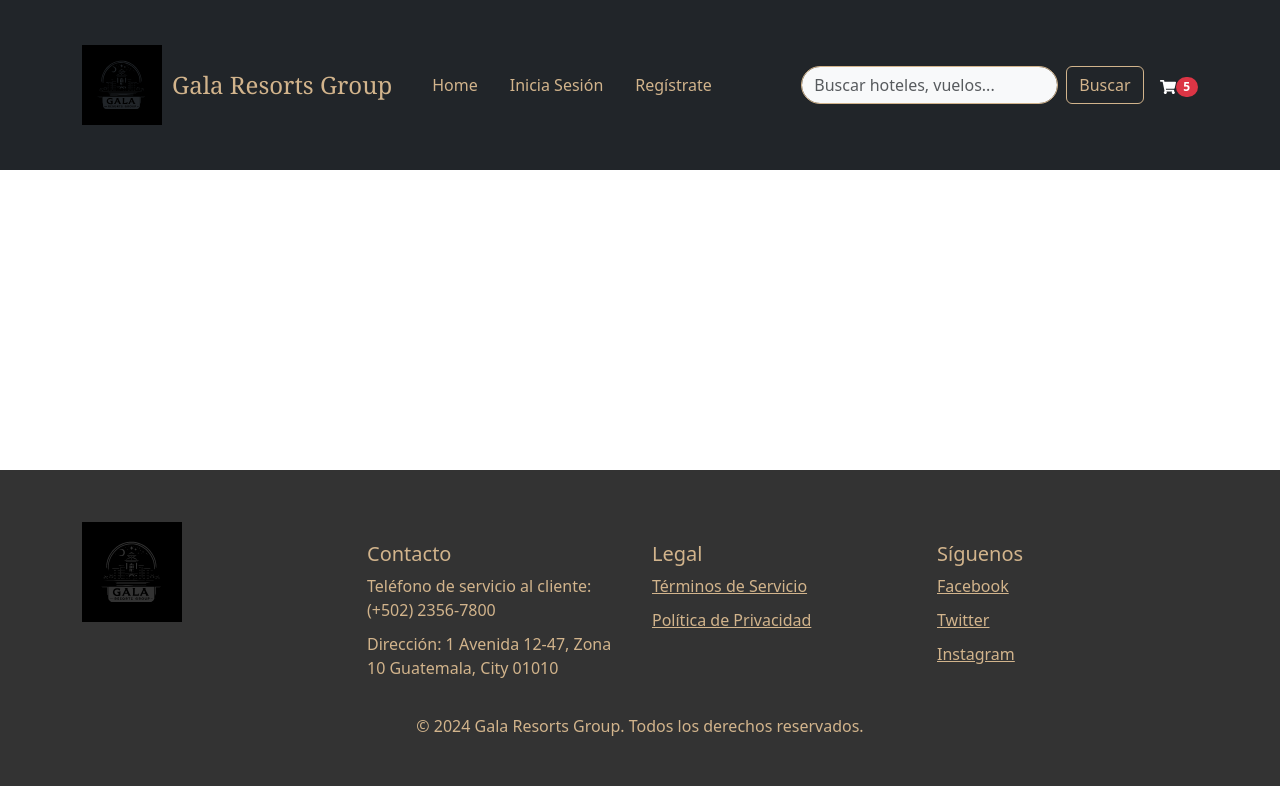
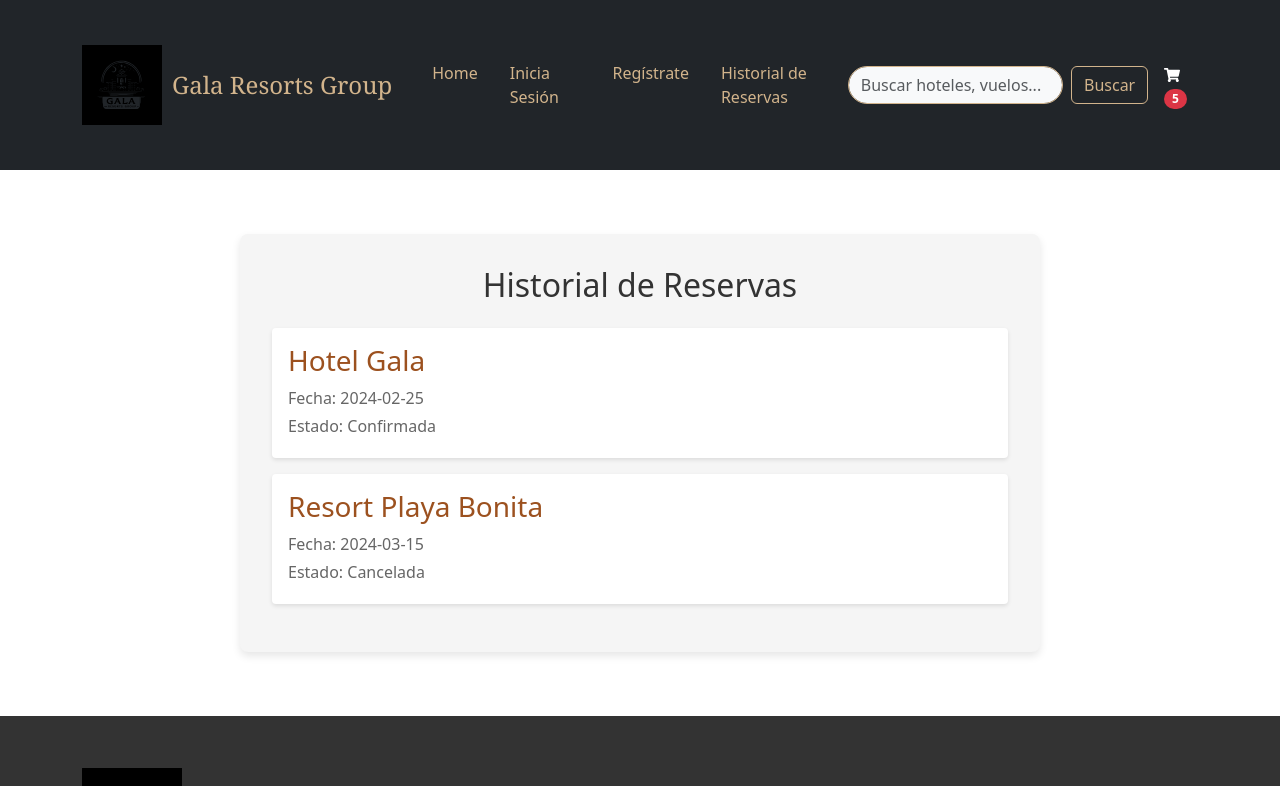
Before and after one commit to Rodas171315/Proyecto-B2B, a React (Create React App) app in the folder Hotel/frontend/sistema_hoteles/: page /booking-history in a window 1280 px wide. Shown: the top 786 px of the page. Built offline with nearby package versions, Linux system fonts and the light colour scheme.

Commit message:
historial de reservasQ

```diff
--- a/Hotel/frontend/sistema_hoteles/src/App.css
+++ b/Hotel/frontend/sistema_hoteles/src/App.css
@@ -251,3 +251,51 @@ html, body {
 .gallery-image {
   width: 100%; /* Las imágenes ocupan todo el ancho del contenedor de columna */
 }
+
+
+/* Estilos para BookingHistoryPage */
+.booking-history-container {
+  padding: 2rem;
+  background-color: #f5f5f5; /* Fondo claro para contraste */
+  border-radius: 8px; /* Bordes redondeados */
+  box-shadow: 0 4px 8px rgba(0, 0, 0, 0.1); /* Sombra para profundidad */
+  margin: 2rem auto; /* Centrado con margen */
+  max-width: 800px; /* Ancho máximo para mejor lectura */
+}
+
+.booking-history-title {
+  color: #333; /* Color oscuro para el título */
+  text-align: center; /* Centrado del título */
+  margin-bottom: 1.5rem; /* Espaciado después del título */
+  font-size: 2rem; /* Tamaño de fuente grande */
+}
+
+.booking-item {
+  background-color: #ffffff; /* Fondo blanco para cada reserva */
+  padding: 1rem; /* Espaciado interno */
+  margin-bottom: 1rem; /* Espaciado entre reservas */
+  border-radius: 4px; /* Bordes redondeados para las reservas */
+  box-shadow: 0 2px 4px rgba(0, 0, 0, 0.1); /* Sombra ligera */
+}
+
+.booking-item h3 {
+  color: #9c511f; /* Color azul para el nombre del hotel */
+  margin-bottom: 0.5rem; /* Espaciado después del nombre del hotel */
+}
+
+.booking-item p {
+  color: #666; /* Color gris para los detalles */
+  margin-bottom: 0.25rem; /* Espaciado entre detalles */
+}
+
+/* Responsive design */
+@media (max-width: 576px) {
+  .booking-history-container {
+    padding: 1rem;
+    margin: 1rem;
+  }
+
+  .booking-history-title {
+    font-size: 1.5rem;
+  }
+}
--- a/Hotel/frontend/sistema_hoteles/src/App.js
+++ b/Hotel/frontend/sistema_hoteles/src/App.js
@@ -8,6 +8,8 @@ import HomePage from './components/HomePage';
 import HotelSearchForm from './components/HotelSearchForm';
 import RegisterPage from './components/RegisterPage';
 import LoginPage from './components/LoginPage';
+import BookingHistoryPage from './components/BookingHistoryPage';
+
 
 const App = () => {
   return (
@@ -26,12 +28,13 @@ const App = () => {
               } />
               <Route path="/registro" element={<RegisterPage />} />
               <Route path="/login" element={<LoginPage />} /> {/* Ruta para iniciar sesión */}
+              <Route path="/booking-history" element={<BookingHistoryPage />} />
 
-              {/* Añadir más rutas según sea necesario */}
+              {/* rutas */}
             </Routes>
           </div>
         </main>
-        <Footer /> {/* Asegúrate de que el Footer se renderice aquí */}
+        <Footer /> {/* footer */}
       </div>
     </Router>
   );
--- a/Hotel/frontend/sistema_hoteles/src/components/BookingHistoryPage.jsx
+++ b/Hotel/frontend/sistema_hoteles/src/components/BookingHistoryPage.jsx
@@ -0,0 +1,23 @@
+import React from 'react';
+
+const BookingHistoryPage = () => {
+  const bookings = [
+    { id: 1, hotelName: "Hotel Gala", date: "2024-02-25", status: "Confirmada" },
+    { id: 2, hotelName: "Resort Playa Bonita", date: "2024-03-15", status: "Cancelada" },
+  ];
+
+  return (
+    <div className="booking-history-container">
+      <h2 className="booking-history-title">Historial de Reservas</h2>
+      {bookings.map((booking) => (
+        <div key={booking.id} className="booking-item">
+          <h3>{booking.hotelName}</h3>
+          <p>Fecha: {booking.date}</p>
+          <p>Estado: {booking.status}</p>
+        </div>
+      ))}
+    </div>
+  );
+};
+
+export default BookingHistoryPage;
--- a/Hotel/frontend/sistema_hoteles/src/components/Header.jsx
+++ b/Hotel/frontend/sistema_hoteles/src/components/Header.jsx
@@ -22,6 +22,8 @@ const Header = () => {
             <Nav.Link as={Link} to="/">Home</Nav.Link>
             <Nav.Link as={Link} to="/login">Inicia Sesión</Nav.Link>
             <Nav.Link as={Link} to="/registro">Regístrate</Nav.Link>
+            <Nav.Link as={Link} to="/booking-history">Historial de Reservas</Nav.Link>
+
           </Nav>
           <Form className="d-flex">
             <FormControl type="text" placeholder="Buscar hoteles, vuelos..." className="me-2 search-input" />
```
